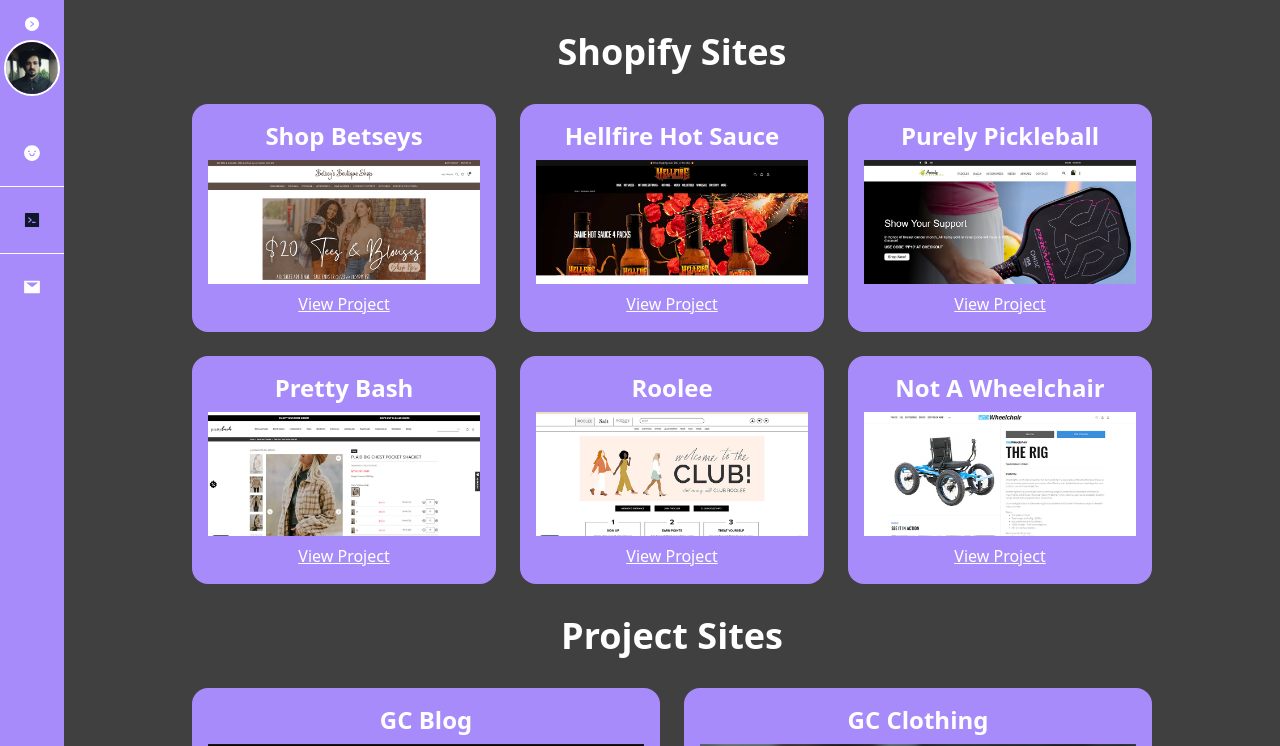
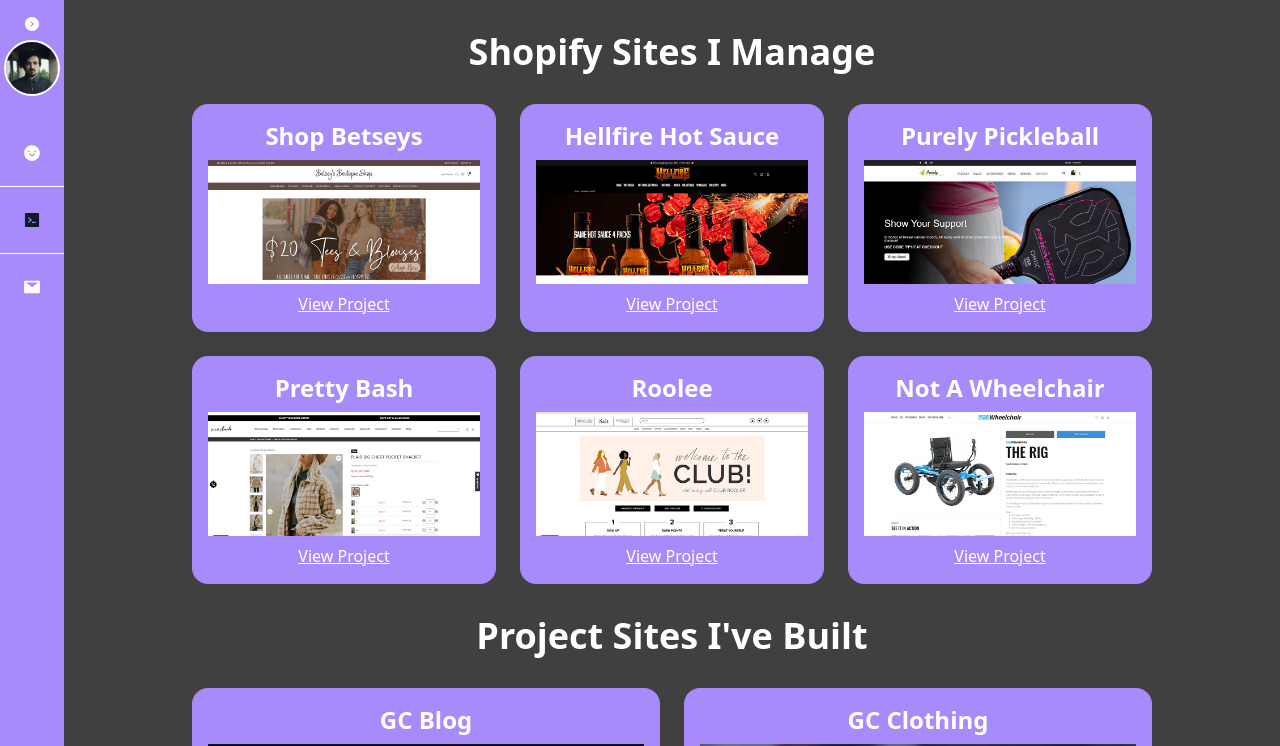
Before and after one commit to GabeCloud94/new-portfolio, a React (Vite) app: page /work in a window 1280 px wide. Shown: the top 746 px of the page. Built offline with nearby package versions, Linux system fonts and the light colour scheme.

Commit message:
Manage/Built phrasing

```diff
--- a/src/pages/Work.tsx
+++ b/src/pages/Work.tsx
@@ -66,13 +66,13 @@ const shopifySites = [
 export default function Work() {
     return (
       <div className='w-screen flex justify-center flex-col text-center'>
-        <h1 className='text-4xl font-bold my-8'>Shopify Sites</h1>
+        <h1 className='text-4xl font-bold my-8'>Shopify Sites I Manage</h1>
         <div className='grid 2xl:max-w-screen-xl xl:max-w-screen-lg md:max-w-screen-md mx-auto px-8 gap-6 grid-cols-1 md:grid-cols-2 lg:grid-cols-3'>
         {shopifySites.map((project, index) => (
         <SitesCard title={project.title} image={project.image} link={project.link} index={index} key={index} />
         ))}
         </div>
-        <h2 className='text-4xl font-bold my-8'>Project Sites</h2>
+        <h2 className='text-4xl font-bold my-8'>Project Sites I've Built</h2>
         <div className='grid 2xl:max-w-screen-xl xl:max-w-screen-lg md:max-w-screen-md mx-auto px-8 gap-6 grid-cols-1 md:grid-cols-2 mb-6'>
         {projectSites.map((project, index) => (
         <SitesCard title={project.title} image={project.image} link={project.link} index={index} key={index} />
```
